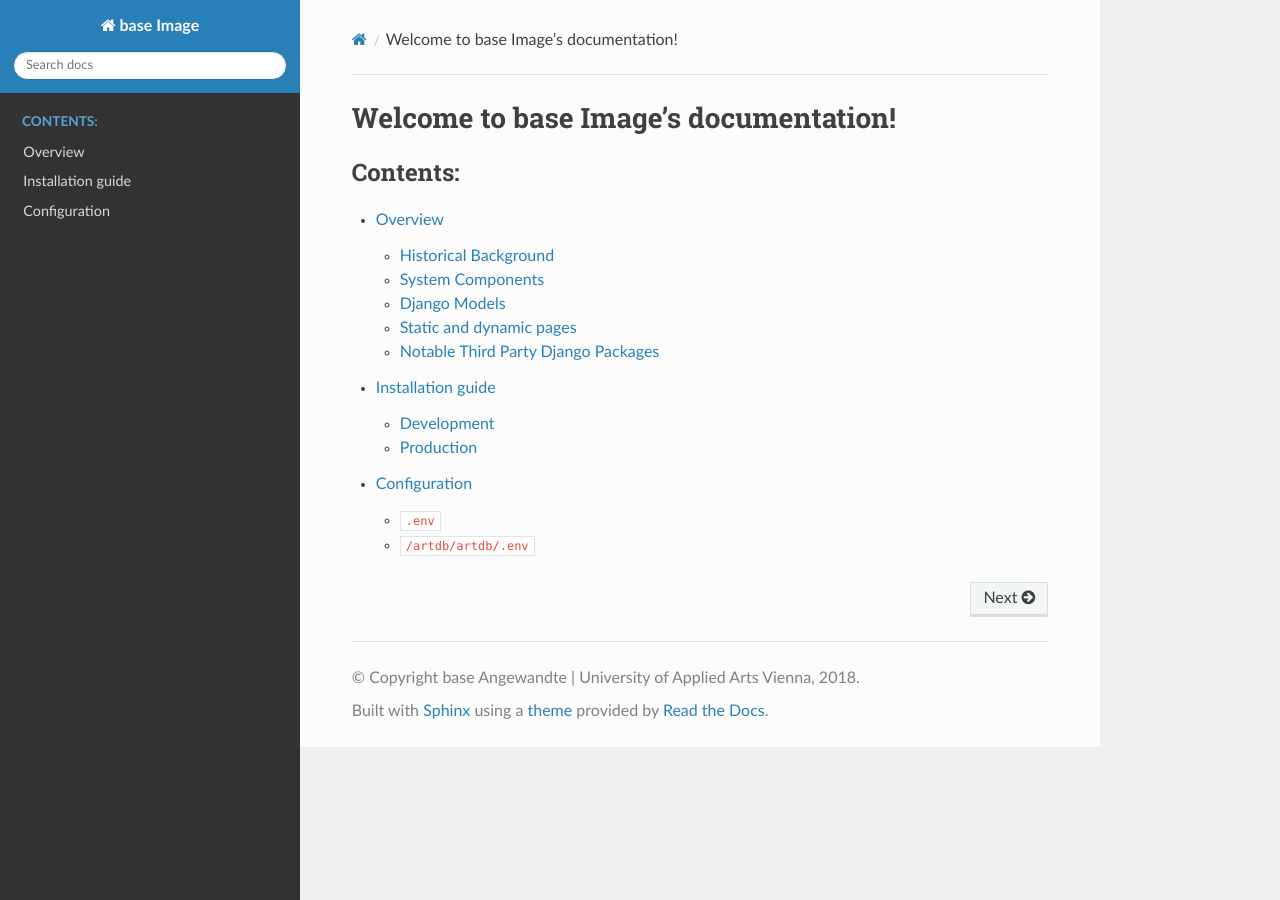
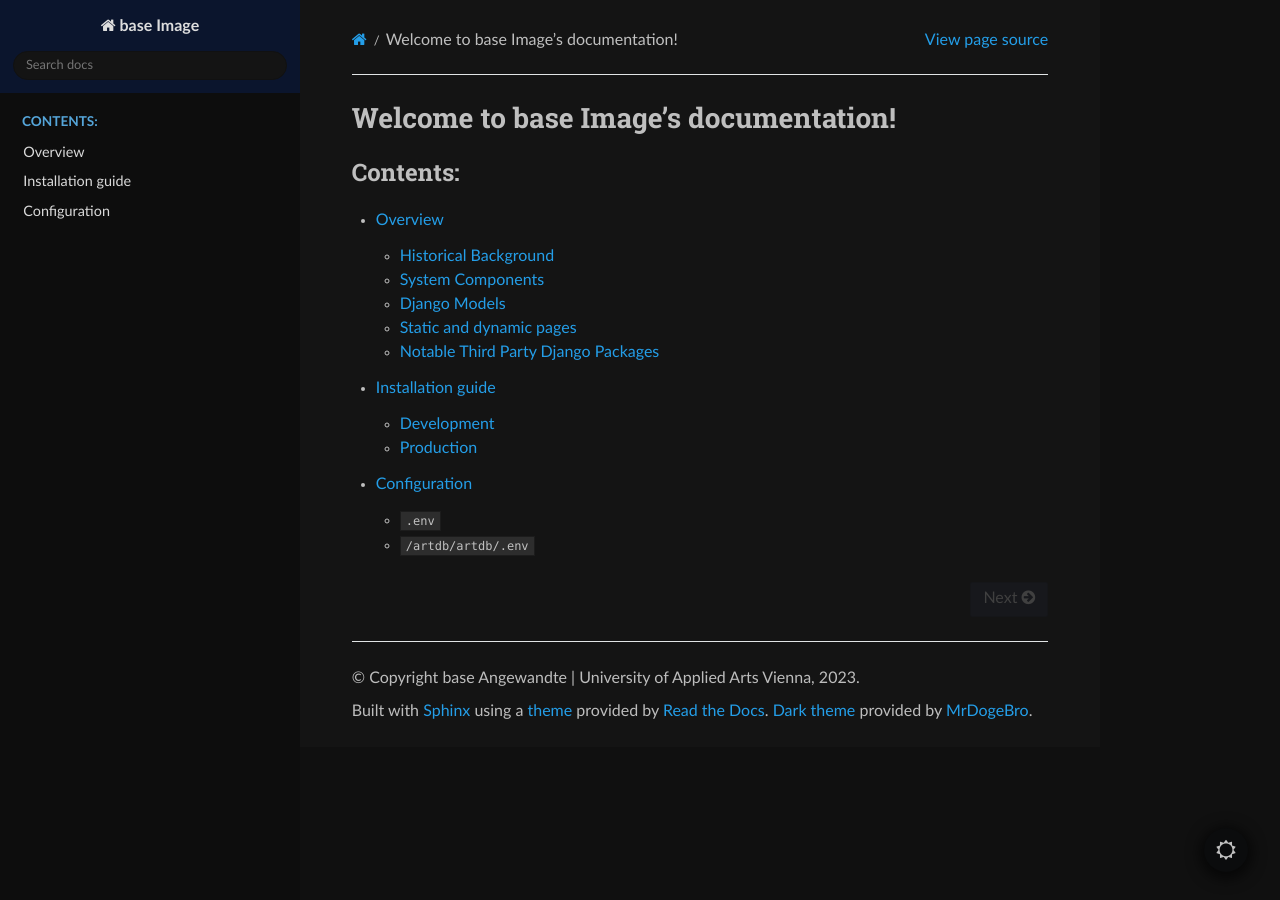
Before and after one commit to base-angewandte/image-backend, a Sphinx documentation site: the page built from docs/index.rst, in a window 1280 px wide. Built offline with Sphinx 7.4.7 and the Read the Docs theme 2.0.0, drawn with Linux system fonts in a browser that asks for light colours; some of the changed lines change nothing that is shown.

Commit message:
chore: update sphinx setup

```diff
--- a/docs/conf.py
+++ b/docs/conf.py
@@ -1,28 +1,33 @@
-#!/usr/bin/env python3
-# -*- coding: utf-8 -*-
+# Configuration file for the Sphinx documentation builder.
 #
-# base Image documentation build configuration file, created by
-# sphinx-quickstart on Fri Jul 14 10:40:57 2017.
-#
-# This file is execfile()d with the current directory set to its
-# containing dir.
-#
-# Note that not all possible configuration values are present in this
-# autogenerated file.
-#
-# All configuration values have a default; values that are commented out
-# serve to show the default.
+# This file only contains a selection of the most common options. For a full
+# list see the documentation:
+# https://www.sphinx-doc.org/en/master/usage/configuration.html
+
+# -- Path setup --------------------------------------------------------------
 
 # If extensions (or modules to document with autodoc) are in another directory,
 # add these directories to sys.path here. If the directory is relative to the
 # documentation root, use os.path.abspath to make it absolute, like shown here.
 #
-import os
-import sys
-sys.path.insert(0, os.path.abspath('../src'))
+# import os
+# import sys
+# sys.path.insert(0, os.path.abspath('.'))
 
 
-# -- General configuration ------------------------------------------------
+# -- Project information -----------------------------------------------------
+
+project = 'base Image'
+copyright = 'base Angewandte | University of Applied Arts Vienna, 2023'
+author = 'base dev team'
+
+# The short X.Y version
+version = ''
+# The full version, including alpha/beta/rc tags
+release = '1.0'
+
+
+# -- General configuration ---------------------------------------------------
 
 # If your documentation needs a minimal Sphinx version, state it here.
 #
@@ -31,37 +36,23 @@ sys.path.insert(0, os.path.abspath('../src'))
 # Add any Sphinx extension module names here, as strings. They can be
 # extensions coming with Sphinx (named 'sphinx.ext.*') or your custom
 # ones.
-extensions = ['sphinx.ext.autodoc']
+extensions = ['myst_parser','sphinx_rtd_theme','sphinx_rtd_dark_mode']
 
 # Add any paths that contain templates here, relative to this directory.
 templates_path = ['_templates']
-
-source_parsers = {
-   '.md': 'recommonmark.parser.CommonMarkParser',
-}
 
 # The suffix(es) of source filenames.
 # You can specify multiple suffix as a list of string:
 #
 # source_suffix = ['.rst', '.md']
-source_suffix = ['.rst', '.md']
+source_suffix = {
+    '.rst': 'restructuredtext',
+    '.md': 'markdown',
+    '.txt': 'markdown',
+}
 
 # The master toctree document.
 master_doc = 'index'
-
-# General information about the project.
-project = 'base Image'
-copyright = 'base Angewandte | University of Applied Arts Vienna, 2018'
-author = 'base Dev-Team'
-
-# The version info for the project you're documenting, acts as replacement for
-# |version| and |release|, also used in various other places throughout the
-# built documents.
-#
-# The short X.Y version.
-version = ''
-# The full version, including alpha/beta/rc tags.
-release = ''
 
 # The language for content autogenerated by Sphinx. Refer to documentation
 # for a list of supported languages.
@@ -72,17 +63,14 @@ language = None
 
 # List of patterns, relative to source directory, that match files and
 # directories to ignore when looking for source files.
-# This patterns also effect to html_static_path and html_extra_path
-exclude_patterns = ['_build', 'Thumbs.db', '.DS_Store']
+# This pattern also affects html_static_path and html_extra_path.
+exclude_patterns = []
 
 # The name of the Pygments (syntax highlighting) style to use.
-pygments_style = 'sphinx'
-
-# If true, `todo` and `todoList` produce output, else they produce nothing.
-todo_include_todos = False
+pygments_style = None
 
 
-# -- Options for HTML output ----------------------------------------------
+# -- Options for HTML output -------------------------------------------------
 
 # The theme to use for HTML and HTML Help pages.  See the documentation for
 # a list of builtin themes.
@@ -103,26 +91,21 @@ html_static_path = ['_static']
 # Custom sidebar templates, must be a dictionary that maps document names
 # to template names.
 #
-# This is required for the alabaster theme
-# refs: http://alabaster.readthedocs.io/en/latest/installation.html#sidebars
-#html_sidebars = {
-#    '**': [
-#        'about.html',
-#        'navigation.html',
-#        'relations.html',  # needs 'show_related': True theme option to display
-#        'searchbox.html',
-#        'donate.html',
-#    ]
-#}
+# The default sidebars (for documents that don't match any pattern) are
+# defined by theme itself.  Builtin themes are using these templates by
+# default: ``['localtoc.html', 'relations.html', 'sourcelink.html',
+# 'searchbox.html']``.
+#
+# html_sidebars = {}
 
 
-# -- Options for HTMLHelp output ------------------------------------------
+# -- Options for HTMLHelp output ---------------------------------------------
 
 # Output file base name for HTML help builder.
-htmlhelp_basename = 'baseImagedoc'
+htmlhelp_basename = 'baseImageBackenddoc'
 
 
-# -- Options for LaTeX output ---------------------------------------------
+# -- Options for LaTeX output ------------------------------------------------
 
 latex_elements = {
     # The paper size ('letterpaper' or 'a4paper').
@@ -146,43 +129,46 @@ latex_elements = {
 # (source start file, target name, title,
 #  author, documentclass [howto, manual, or own class]).
 latex_documents = [
-    (master_doc, 'baseImage.tex', 'base Image Documentation',
-     'base Dev-Team', 'manual'),
+    (master_doc, 'baseImageBackend.tex', 'base Image Backend Documentation',
+     'base Dev Team', 'manual'),
 ]
 
 
-# -- Options for manual page output ---------------------------------------
+# -- Options for manual page output ------------------------------------------
 
 # One entry per manual page. List of tuples
 # (source start file, name, description, authors, manual section).
 man_pages = [
-    (master_doc, 'baseimage', 'base Image Documentation',
+    (master_doc, 'baseimagebackend', 'base Image Backend Documentation',
      [author], 1)
 ]
 
 
-# -- Options for Texinfo output -------------------------------------------
+# -- Options for Texinfo output ----------------------------------------------
 
 # Grouping the document tree into Texinfo files. List of tuples
 # (source start file, target name, title, author,
 #  dir menu entry, description, category)
 texinfo_documents = [
-    (master_doc, 'baseImage', 'base Image Documentation',
-     author, 'baseImage', 'One line description of project.',
+    (master_doc, 'baseImageBackend', 'base Image Backend Documentation',
+     author, 'baseImageBackend', 'Documentation of the base Image backend component',
      'Miscellaneous'),
 ]
 
 
-# -- Additional configuration
+# -- Options for Epub output -------------------------------------------------
 
-html_show_sourcelink = False
+# Bibliographic Dublin Core info.
+epub_title = project
 
-from recommonmark.transform import AutoStructify
+# The unique identifier of the text. This can be a ISBN number
+# or the project homepage.
+#
+# epub_identifier = ''
 
-github_doc_root = 'https://github.com/rtfd/recommonmark/tree/master/doc/'
-def setup(app):
-    app.add_config_value('recommonmark_config', {
-            'url_resolver': lambda url: github_doc_root + url,
-            'auto_toc_tree_section': 'Contents',
-            }, True)
-    app.add_transform(AutoStructify)
+# A unique identification for the text.
+#
+# epub_uid = ''
+
+# A list of files that should not be packed into the epub file.
+epub_exclude_files = ['search.html']
```
Also changed, not shown: docker/docs/requirements.txt (+60 -39 lines), 1 other file.
